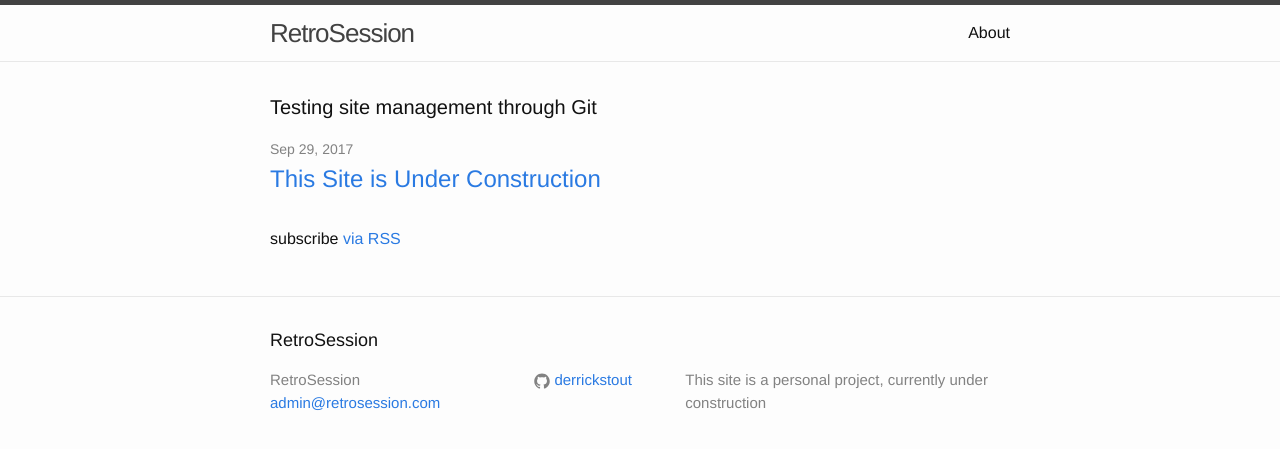
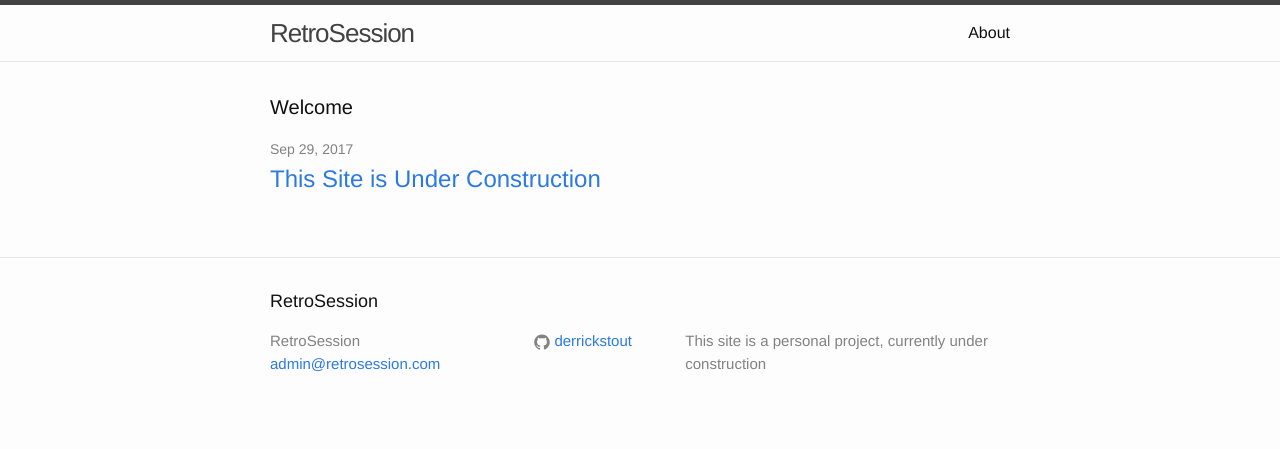
Before and after one commit to derrickstout/derrickstout.github.io, a Jekyll site: the page built from index.html, in a window 1280 px wide. Shown: the top 449 px of the page. Built offline with Jekyll 4.4.1, drawn with Linux system fonts in a browser that asks for light colours.

Commit message:
comment out RSS feed

```diff
--- a/index.html
+++ b/index.html
@@ -4,7 +4,7 @@
 
 <div class="home">
 
-  <h1 class="page-heading">Testing site management through Git</h1>
+  <h1 class="page-heading">Welcome</h1>
 
   <ul class="post-list">
     {% for post in site.posts %}
@@ -18,6 +18,6 @@
     {% endfor %}
   </ul>
 
-  <p class="rss-subscribe">subscribe <a href="{{ "/feed.xml" | prepend: site.baseurl }}">via RSS</a></p>
+  <!-- <p class="rss-subscribe">subscribe <a href="{{ "/feed.xml" | prepend: site.baseurl }}">via RSS</a></p> -->
 
 </div>
```
